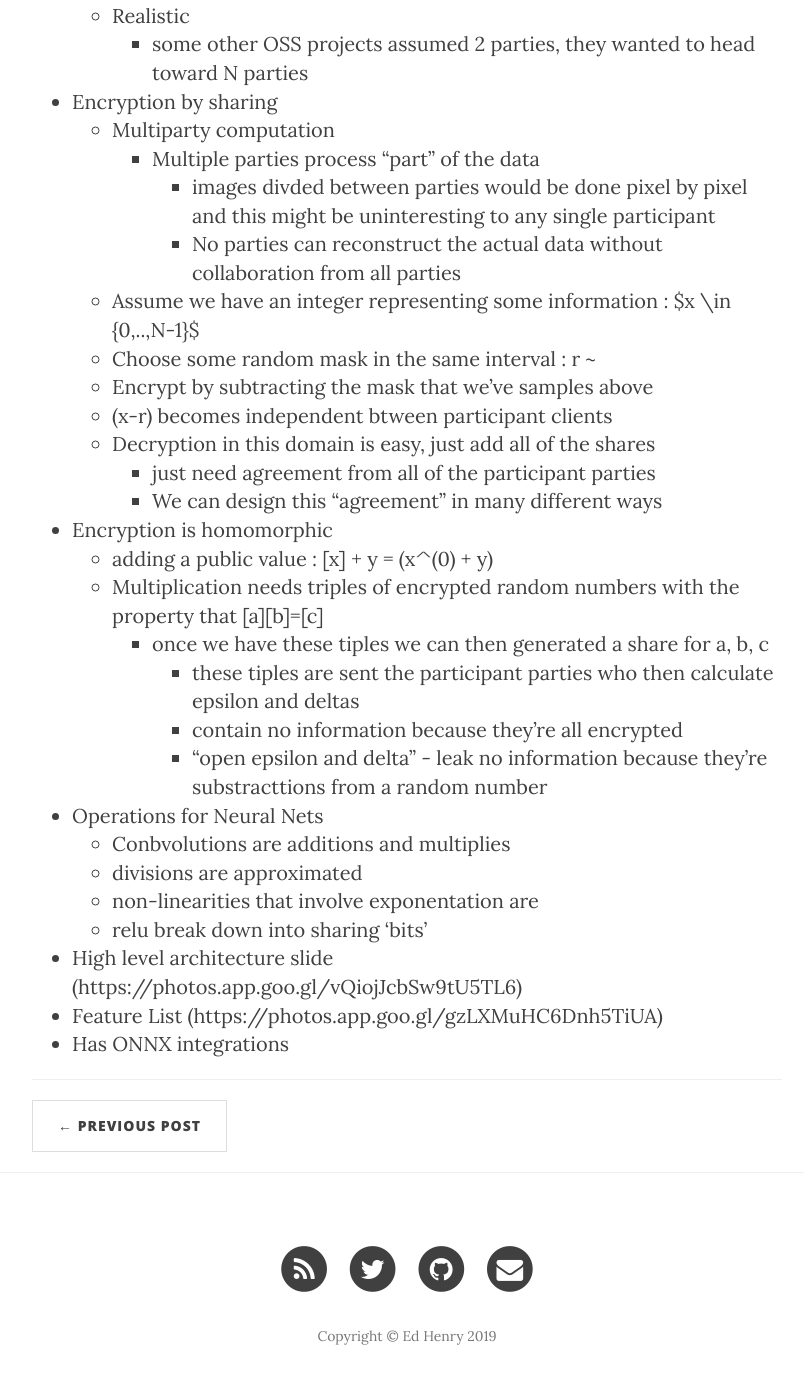
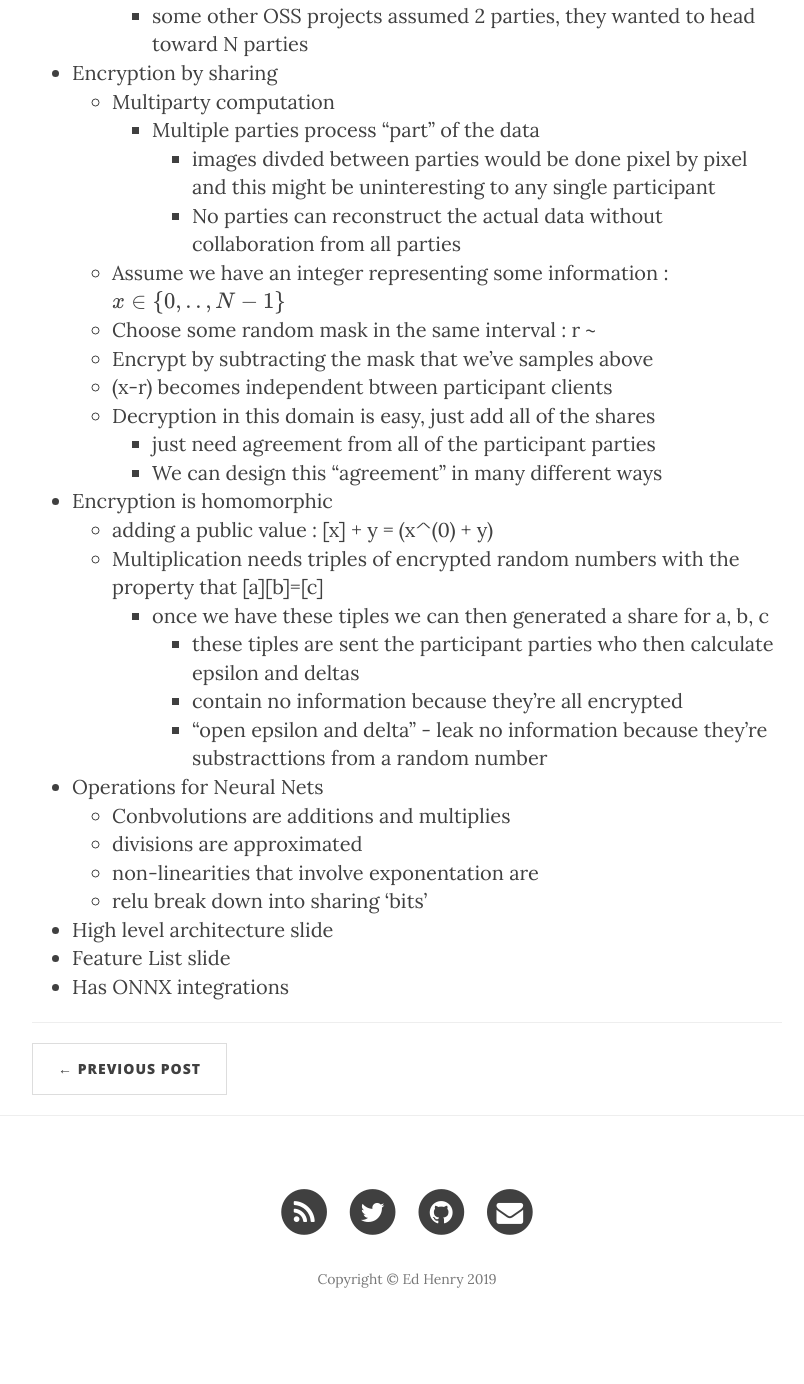
Before and after one commit to edhenry/edhenry.github.io, a Jekyll site: the page built from _posts/2019-12-8-NeurIPS-Notes.md, in a window 1280 px wide and 1400 px high, scrolled down 4864 px. Shown: the top 1384 px of the window, without its empty margins (233-1037 px from the left). Built offline with Jekyll 4.4.1, drawn with Linux system fonts in a browser that asks for light colours; nearby versions of some CDN libraries; formulas are drawn with MathJax 3; after the commit the page ends 6219 px from its top, so only the background shows below that; some of the changed text lies outside the part shown.

Commit message:
More formatting
More formatting updates

```diff
--- a/_posts/2019-12-8-NeurIPS-Notes.md
+++ b/_posts/2019-12-8-NeurIPS-Notes.md
@@ -146,7 +146,7 @@ The question being asked "Can data be encypted and still be used to train models
 		* Multiple parties process "part" of the data
 			* images divded between parties would be done pixel by pixel and this might be uninteresting to any single participant
 			* No parties can reconstruct the actual data without collaboration from all parties
-	* Assume we have an integer representing some information : $x \in \{0,..,N-1\}$
+	* Assume we have an integer representing some information : $$x \in \{0,..,N-1\}$$
 	* Choose some random mask in the same interval : r ~
 	* Encrypt by subtracting the mask that we've samples above
 	* (x-r) becomes independent btween participant clients
@@ -166,6 +166,6 @@ The question being asked "Can data be encypted and still be used to train models
 	* non-linearities that involve exponentation are
 	* relu break down into sharing 'bits'
 
-* High level architecture slide (https://photos.app.goo.gl/vQiojJcbSw9tU5TL6)
-* Feature List (https://photos.app.goo.gl/gzLXMuHC6Dnh5TiUA)
+* High level architecture [slide](https://photos.app.goo.gl/vQiojJcbSw9tU5TL6)
+* Feature List [slide](https://photos.app.goo.gl/gzLXMuHC6Dnh5TiUA)
 * Has ONNX integrations
```
Also changed, not shown: other parts of _posts/2019-12-8-NeurIPS-Notes.md (+1 -1 lines).
